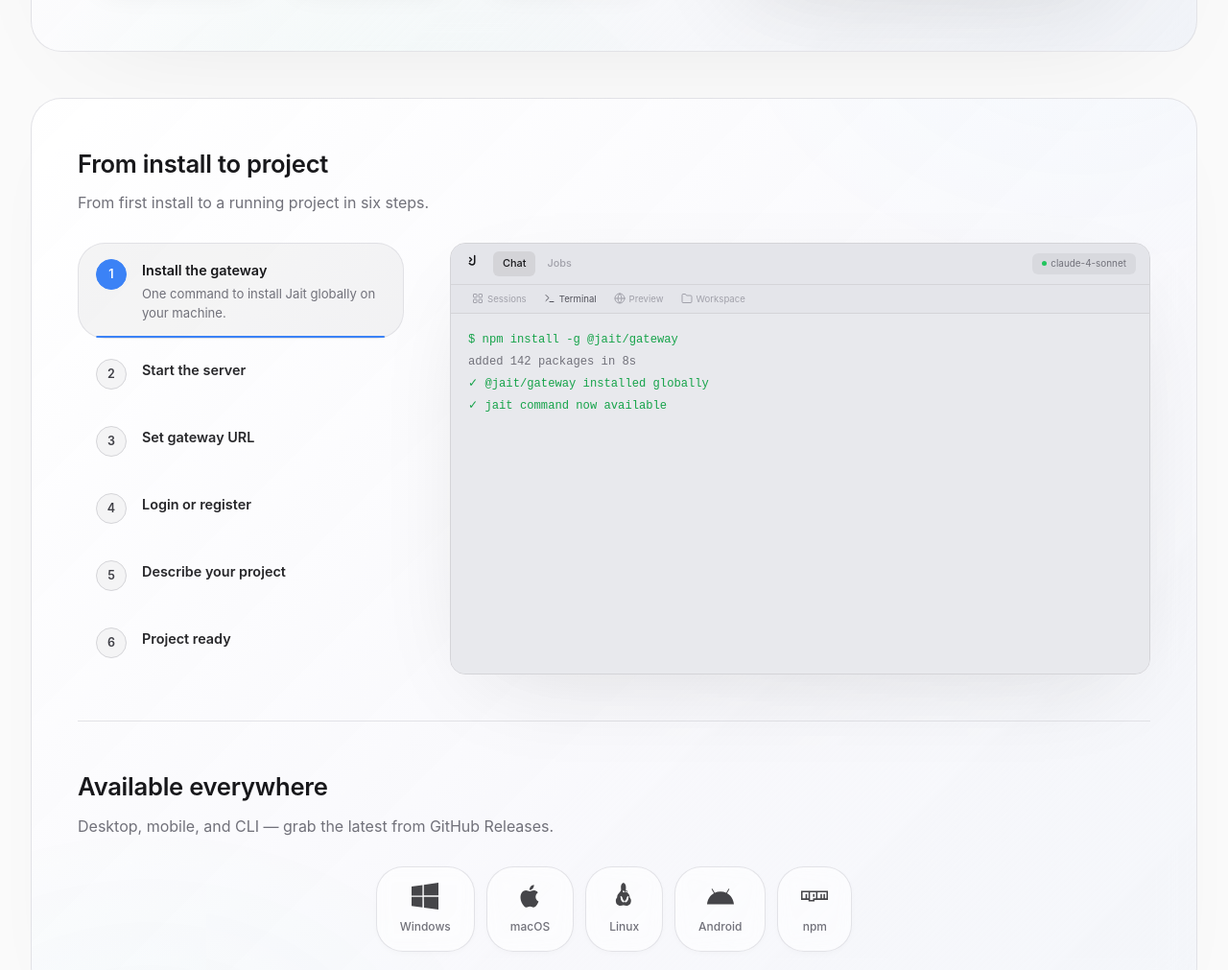
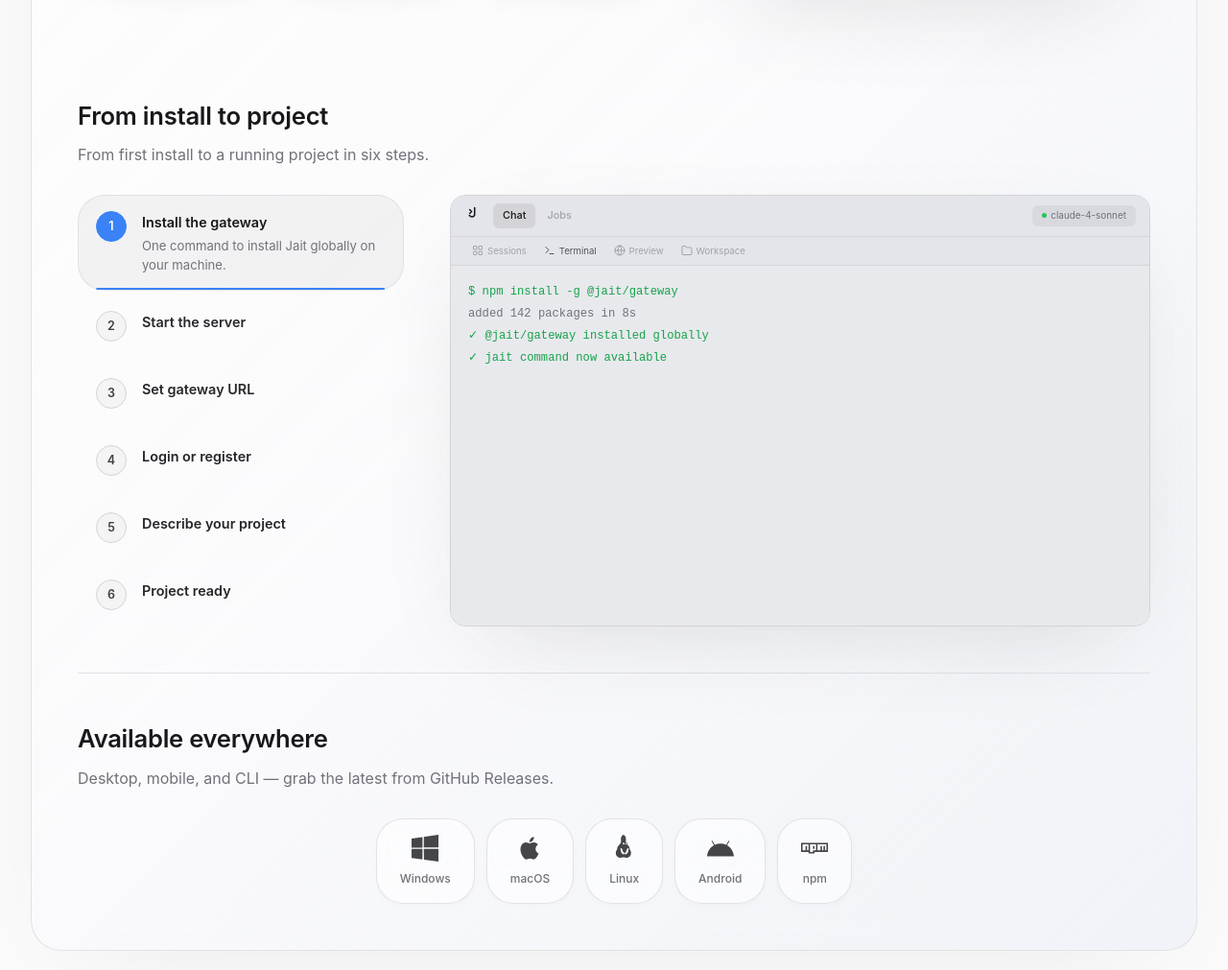
Before and after one commit to Widev-e-U/jait.dev, a plain HTML site: page index.html in a window 1280 px wide. Shown: the part 1144-2155 px from the top of the page at 96% size. Drawn offline with Linux system fonts and the light colour scheme.

Commit message:
unify all 3 sections (hero + tutorial + downloads) into single card with dividers

```diff
--- a/index.html
+++ b/index.html
@@ -44,21 +44,17 @@
         radial-gradient(ellipse 600px 400px at 80% 70%, rgba(59,130,246,0.04), transparent),
         radial-gradient(ellipse 500px 500px at 50% 100%, rgba(139,92,246,0.03), transparent);
     }
-    html.light .hero-card {
+
+    html.light .sections-wrapper {
       background: linear-gradient(135deg, rgba(255,255,255,0.95), rgba(250,250,252,0.88) 60%, rgba(230,235,245,0.5));
       box-shadow: 0 36px 120px -64px rgba(0,0,0,0.1);
     }
-    html.light .hero-card::before {
+    html.light .sections-wrapper::before {
       background:
         radial-gradient(circle 320px at -8% -14%, rgba(56,189,248,0.08), transparent),
         radial-gradient(circle 360px at 108% 10%, rgba(34,211,238,0.06), transparent),
         radial-gradient(circle 400px at 28% 118%, rgba(52,211,153,0.06), transparent);
     }
-    html.light .sections-wrapper {
-      background: linear-gradient(135deg, rgba(255,255,255,0.92), rgba(248,248,252,0.88) 60%, rgba(235,240,250,0.4));
-      box-shadow: 0 24px 80px -48px rgba(0,0,0,0.08);
-    }
-    html.light .sections-wrapper::before { opacity: 0.35; }
     html.light .quick-install {
       background: linear-gradient(135deg, rgba(255,255,255,0.92), rgba(248,248,252,0.88));
       box-shadow: 0 24px 80px -48px rgba(0,0,0,0.08);
@@ -335,33 +331,6 @@
     .control-surface { animation: scaleIn 0.8s cubic-bezier(0.16,1,0.3,1) 0.4s both; }
 
     /* ── Hero ──────────────────────────────────── */
-    .hero-wrapper {
-      position: relative;
-      padding: 60px 32px 48px;
-      display: flex;
-      justify-content: center;
-    }
-    .hero-card {
-      position: relative;
-      width: 100%;
-      max-width: 1400px;
-      overflow: hidden;
-      border-radius: 2rem;
-      border: 1px solid var(--border);
-      background: linear-gradient(135deg, rgba(9,9,11,0.95), rgba(9,9,11,0.85) 60%, rgba(38,38,42,0.35));
-      backdrop-filter: blur(20px);
-      box-shadow: 0 36px 120px -64px rgba(15,23,42,0.5);
-    }
-    .hero-card::before {
-      content: '';
-      position: absolute;
-      inset: 0;
-      pointer-events: none;
-      background:
-        radial-gradient(circle 320px at -8% -14%, rgba(56,189,248,0.14), transparent),
-        radial-gradient(circle 360px at 108% 10%, rgba(34,211,238,0.12), transparent),
-        radial-gradient(circle 400px at 28% 118%, rgba(52,211,153,0.12), transparent);
-    }
     .hero-grid {
       position: relative;
       display: grid;
@@ -586,13 +555,21 @@
     .cs-flow-item .status-queued  { color: #64748b; }
 
     /* ── Sections wrapper (single unified card) ─── */
+    .sections-outer {
+      padding: 60px 32px 0;
+      display: flex;
+      justify-content: center;
+    }
     .sections-wrapper {
+      position: relative;
+      width: 100%;
+      max-width: 1400px;
+      margin: 0 auto;
       border-radius: 2rem;
       border: 1px solid var(--border);
-      background: linear-gradient(135deg, rgba(9,9,11,0.92), rgba(15,15,20,0.85) 60%, rgba(38,38,42,0.25));
+      background: linear-gradient(135deg, rgba(9,9,11,0.95), rgba(9,9,11,0.85) 60%, rgba(38,38,42,0.35));
       backdrop-filter: blur(20px);
-      box-shadow: 0 24px 80px -48px rgba(2,6,23,0.6);
-      position: relative;
+      box-shadow: 0 36px 120px -64px rgba(15,23,42,0.5);
       overflow: hidden;
       margin-bottom: 32px;
     }
@@ -601,10 +578,10 @@
       position: absolute;
       inset: 0;
       pointer-events: none;
-      opacity: 0.5;
       background:
-        radial-gradient(ellipse 400px 300px at 90% -10%, rgba(56,189,248,0.08), transparent),
-        radial-gradient(ellipse 400px 300px at 10% 110%, rgba(52,211,153,0.08), transparent);
+        radial-gradient(circle 320px at -8% -14%, rgba(56,189,248,0.14), transparent),
+        radial-gradient(circle 360px at 108% 10%, rgba(34,211,238,0.12), transparent),
+        radial-gradient(circle 400px at 28% 118%, rgba(52,211,153,0.12), transparent);
     }
 
     /* ── Section cards (inside unified wrapper) ─ */
@@ -1129,7 +1106,7 @@
     /* ── Responsive ────────────────────────────── */
     @media (max-width: 768px) {
       .container { padding: 0 16px; }
-      .hero-wrapper { padding: 40px 16px 32px; }
+      .sections-outer { padding: 40px 16px 0; }
       .hero-tagline { font-size: 1.8rem; }
       .hero-desc { font-size: 0.95rem; }
       .hero-grid { padding: 28px; }
@@ -1150,9 +1127,9 @@
     <svg class="icon-sun" viewBox="0 0 24 24" fill="none" stroke="currentColor" stroke-width="2" stroke-linecap="round" stroke-linejoin="round"><circle cx="12" cy="12" r="5"/><line x1="12" y1="1" x2="12" y2="3"/><line x1="12" y1="21" x2="12" y2="23"/><line x1="4.22" y1="4.22" x2="5.64" y2="5.64"/><line x1="18.36" y1="18.36" x2="19.78" y2="19.78"/><line x1="1" y1="12" x2="3" y2="12"/><line x1="21" y1="12" x2="23" y2="12"/><line x1="4.22" y1="19.78" x2="5.64" y2="18.36"/><line x1="18.36" y1="5.64" x2="19.78" y2="4.22"/></svg>
   </button>
 
-  <!-- ══════ Hero ══════ -->
-  <div class="hero-wrapper">
-    <div class="hero-card">
+  <!-- ══════ Unified card ══════ -->
+  <div class="sections-outer">
+    <div class="sections-wrapper">
       <div class="hero-grid">
         <!-- Left column -->
         <div>
@@ -1336,11 +1313,8 @@
           </div>
         </div>
       </div>
-    </div>
-  </div>
-
-  <div class="container">
-    <div class="sections-wrapper">
+
+      <div class="section-divider"></div>
 
     <!-- ══════ From install to project — animated tutorial ══════ -->
     <div class="section-card reveal" id="tutorial">
```
